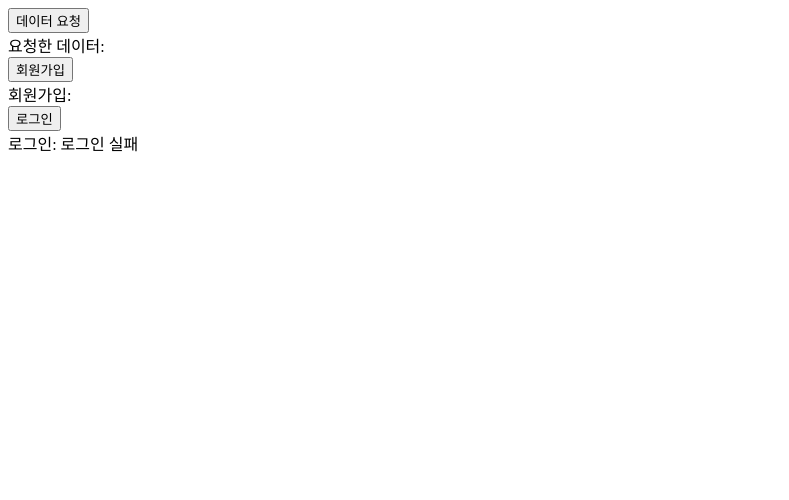
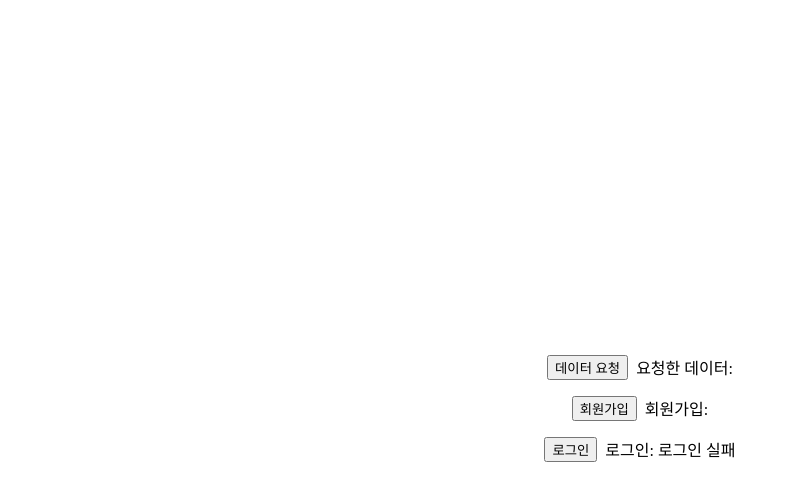
Before and after one commit to tjrgh21/my_book_front, a React (Create React App) app: page / in a window 1280 px wide. Shown: the top 500 px of the page, without its empty margins (0-789 px from the left). Built offline with nearby package versions, Linux system fonts and the light colour scheme.

Commit message:
feat : css불러오기 및 컴포넌트 분리 방법 추가

```diff
--- /dev/null
+++ b/src/routes/pages/Common/Main/Main.css
@@ -0,0 +1,10 @@
+.main-container {
+    width: 100%;
+    height: 100vh;
+
+    display: flex;
+    flex-direction: column;
+    justify-content: center;
+    align-items: center;
+    gap: 1rem;
+}
--- a/src/routes/pages/Common/Main/MainPresenter.jsx
+++ b/src/routes/pages/Common/Main/MainPresenter.jsx
@@ -1,3 +1,17 @@
+import React from "react";
+/*
+    아래 import는 컴포넌트를 불러오는 코드
+    아래와 같이 불러오는 이유는 BackConnectTest.jsx에서 export const를 했기 때문이다.
+      * 만약 export default const BackConnectTest를 헀다면 중괄호는 불필요
+*/
+import { BackConnectTest } from "./components/BackConnectTest";
+import { DBConnectTest } from "./components/DBConnectTest";
+
+/*
+    css를 불러올 때는 아래와 같이 불러오면 된다.
+    css는 따로 css파일을 만들어 사용하는게 관리하기가 편하다.
+*/
+import './Main.css';
 
 /*
     하나의 페이지를 Container와 Presenter로 분리하고 각 역할은 아래와 같다
@@ -17,7 +31,7 @@ const MainPresenter = ({
     isSignIn,
 }) => {
     /*
-        Presenter에서는 단순히 받아온 데이터를 어떻게 보여줄 것인지만 표현한다
+        Presenter에서는 단순히 받아온 데이터를 어떻게 보여줄 것인지만 표현한다.
 
         * 물론 예외는 있다.
     */
@@ -26,15 +40,15 @@ const MainPresenter = ({
     /*
         Presenter 작성 팁
 
-        !: 특정 조건일 때만 해당 요소를 보여줘야 하는 경우 아래와 같이 작성하면 깔끔하게 작성할 수 있다
-            ex) 모달을 보여주는 state이름을 isModal이라고 가정한다
+        !: 특정 조건일 때만 해당 요소를 보여줘야 하는 경우 아래와 같이 작성하면 깔끔하게 작성할 수 있다.
+            ex) 모달을 보여주는 state이름을 isModal이라고 가정한다.
             {
                 isModal &&
                 <div className="modal">
                     모달 내용
                 </div>
             }
-            * 이는 isModal이 true일 경우에만 div의 내용을 띄운다는 의미이다
+            * 이는 isModal이 true일 경우에만 div의 내용을 띄운다는 의미이다.
 
         !!: 조건에 따라 다른 요소를 보여줘야 하는 경우 아래와 같이 작성하면 깔끔하게 작성할 수 있다.
             ex) isUser가 true이면 회원 페이지를 보여주고 false이면 비회원 페이지를 보여주는 경우
@@ -50,23 +64,33 @@ const MainPresenter = ({
             }
             * 이는 isUser가 true면 : 앞에 있는 내용을 보여주고 false면 : 아래의 내용을 보여준다.
 
-        !!!: 접근 연산자(.)사용 시 주의할 점은 해당 멤버(속성)가 undefined인 경우(완전히 없는 경우) 오류가 난다
-            이 때 아래와 같이 작성하면 없는 경우에도 오류가 나지 않고 넘어갈 수 있다
+        !!!: 접근 연산자(.)사용 시 주의할 점은 해당 멤버(속성)가 undefined인 경우(완전히 없는 경우) 오류가 난다.
+            이 때 아래와 같이 작성하면 없는 경우에도 오류가 나지 않고 넘어갈 수 있다.
             ex) user객체에 있는 email 멤버(속성)에 접근 할 경우
                 user?.email
-            위와 같이 작성하면 해당 멤버(속성)가 있는 경우에만 그에 맞는 데이터를 보여준다
+            위와 같이 작성하면 해당 멤버(속성)가 있는 경우에만 그에 맞는 데이터를 보여준다.
     */
     return (
-        <div>
-            <button onClick={buttonClick}>데이터 요청</button>
+        <div className="main-container">
+            {/* 컴포넌트 */}
+            {/* 아래는 props를 전달받아 띄워주는 형식이므로 여는 태그, 닫는 태그의 구분이 필요없음 */}
+            <BackConnectTest
+                buttonClick={buttonClick}
+                text={text}
+            />
 
-            <div>요청한 데이터: {text}</div>
+            {/* 아래는 children을 전달받아 띄워주는 형식이므로 여는 태그, 닫는 태그의 구분이 필요함 */}
+            <DBConnectTest>
+                <div>
+                    <button onClick={SignUp}>회원가입</button>
+                    <div>회원가입: {isSignUp}</div>
+                </div>
 
-            <button onClick={SignUp}>회원가입</button>
-            <div>회원가입: {isSignUp}</div>
-
-            <button onClick={SignIn}>로그인</button>
-            <div>로그인: {isSignIn ? '로그인 성공' : '로그인 실패'}</div>
+                <div>
+                    <button onClick={SignIn}>로그인</button>
+                    <div>로그인: {isSignIn ? '로그인 성공' : '로그인 실패'}</div>
+                </div>
+            </DBConnectTest>
         </div>
     )
 }
--- /dev/null
+++ b/src/routes/pages/Common/Main/components/BackConnectTest.css
@@ -0,0 +1,6 @@
+.back-connect-test {
+    display: flex;
+    justify-content: center;
+    align-items: center;
+    gap: 0.5rem;
+}
--- /dev/null
+++ b/src/routes/pages/Common/Main/components/BackConnectTest.jsx
@@ -0,0 +1,15 @@
+import React from "react";
+import './BackConnectTest.css';
+
+export const BackConnectTest = ({
+    buttonClick,
+    text,
+}) => {
+    return (
+        <div className="back-connect-test">
+            <button onClick={buttonClick}>데이터 요청</button>
+
+            <div>요청한 데이터: {text}</div>
+        </div>
+    )
+}
--- /dev/null
+++ b/src/routes/pages/Common/Main/components/DBConnectTest.css
@@ -0,0 +1,14 @@
+.db-connect-test {
+    display: flex;
+    flex-direction: column;
+    justify-content: center;
+    align-items: center;
+    gap: 1rem;
+}
+
+.db-connect-test div {
+    display: flex;
+    justify-content: center;
+    align-items: center;
+    gap: 0.5rem;
+}
--- /dev/null
+++ b/src/routes/pages/Common/Main/components/DBConnectTest.jsx
@@ -0,0 +1,12 @@
+import React from "react";
+import './DBConnectTest.css';
+
+export const DBConnectTest = ({
+    children
+}) => {
+    return (
+        <div className="db-connect-test">
+            {children}
+        </div>
+    )
+}
```
Also changed, not shown: 1 other file (tests, documents, lock files or other folders).
